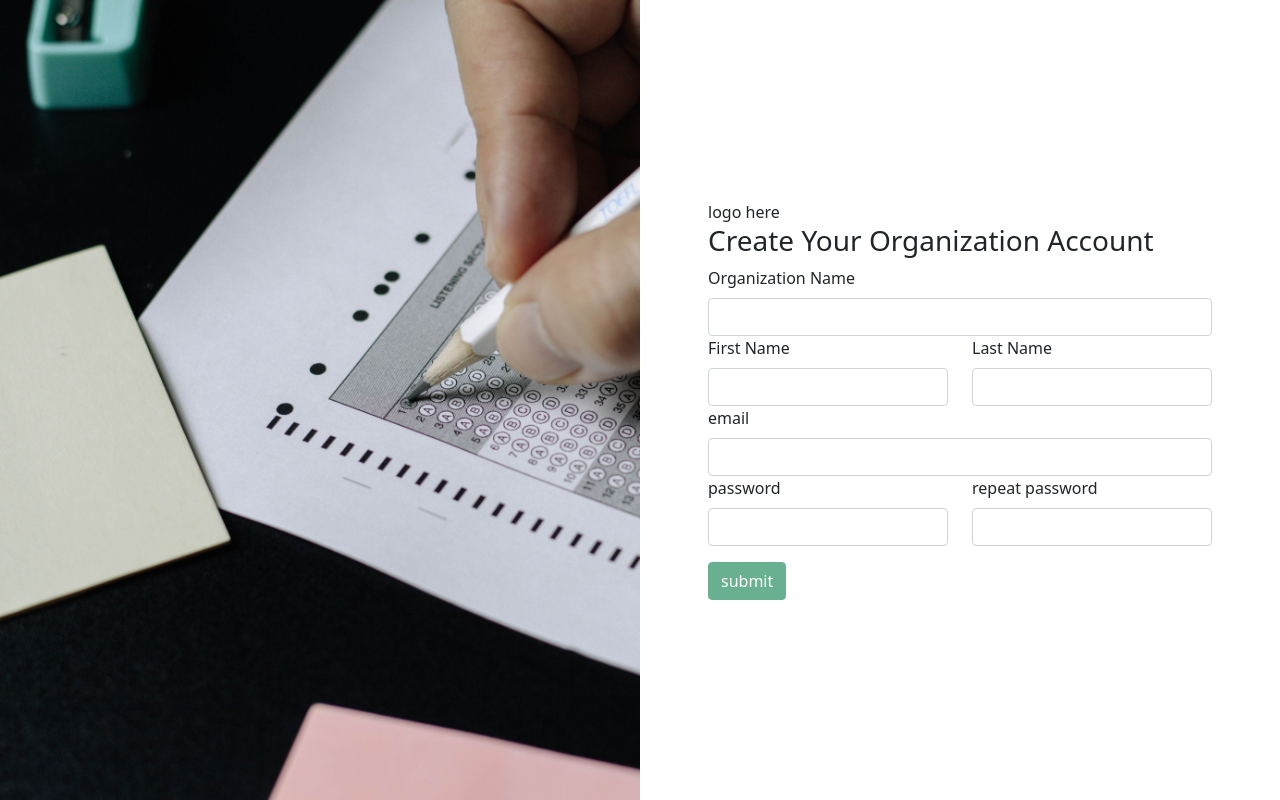
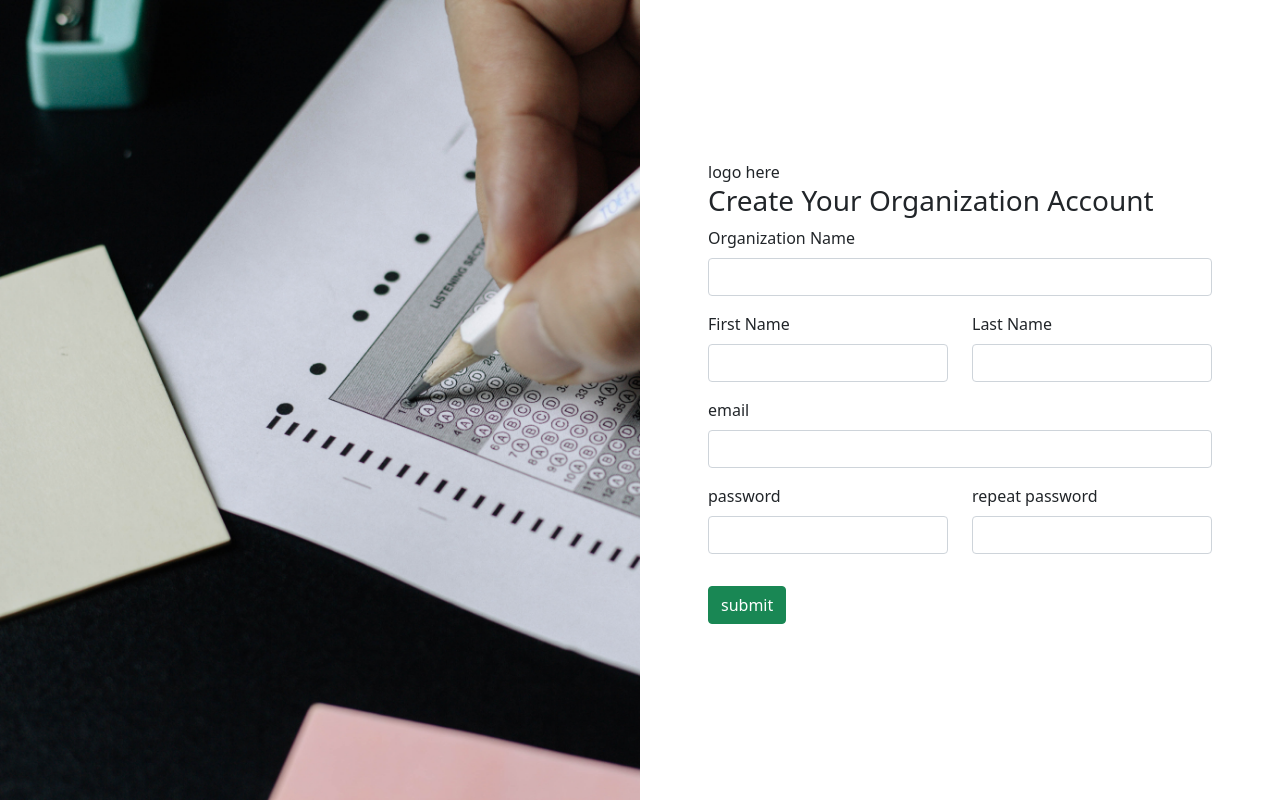
Before and after one commit to DevHouse360/exam-app-signup, a React (Create React App) app: page / in a window 1280 px wide. Built offline with nearby package versions, Linux system fonts and the light colour scheme.

Commit message:
[DELETE] removed react-final-forms from signup

```diff
--- a/src/pages/SignUp.js
+++ b/src/pages/SignUp.js
@@ -1,7 +1,6 @@
 import React, { useState } from "react";
 import axios from "axios";
 import { Button, Card, Col, Container, Form, Row } from "react-bootstrap";
-import { Field, Form as FinalForm } from "react-final-form";
 
 const signUp_url =
   "https://auth0-microservice-6sditrkx2a-uc.a.run.app/api/v1.0/signup";
@@ -14,7 +13,7 @@ axios.defaults.headers.common["Content-Type"] = "application/json";
 axios.defaults.headers.common["Access-Control-Allow-Origin"] = "*";
 
 const SignUp = ({ handleSuccessResponse, handleErrorResponse }) => {
-  const onSubmit = async (values) => {
+  const handleFormSubmit = async (values) => {
     try {
       const data = {
         organization_name: values?.organization_name,
@@ -77,108 +76,66 @@ const SignUp = ({ handleSuccessResponse, handleErrorResponse }) => {
         >
           <Card className='border-0 ms-auto me-auto login-card p-2'>
             <Card.Body className='rounded-0 text-left p-5'>
-              <FinalForm
-                onSubmit={onSubmit}
-                validate={formValidation}
-                render={({ handleSubmit, values, submitting, pristine }) => (
-                  <Form onSubmit={handleSubmit}>
+              <Form onSubmit={handleFormSubmit}>
                 <Row>
                   <Col>logo here</Col>
                 </Row>
                 <Row>
                   <h3>Create Your Organization Account</h3>
                 </Row>
-                    <Row>
+                <Row className='mb-3'>
                   <Col>
-                        <Field
-                          name='organization_name'
-                          render={({ input, meta }) => (
                     <Form.Group>
                       <Form.Label>Organization Name</Form.Label>
-                              <Form.Control type='text' {...input} />
+                      <Form.Control type='text' name='organization_name' />
                     </Form.Group>
-                          )}
-                        />
+                    <small className='text-danger'>{}</small>
                   </Col>
                 </Row>
-                    <Row>
+                <Row className='mb-3'>
                   <Col>
-                        <Field
-                          name='given_name'
-                          render={({ input, meta }) => (
                     <Form.Group>
                       <Form.Label>First Name</Form.Label>
-                              <Form.Control type='text' {...input} />
+                      <Form.Control type='text' name='given_name' />
                     </Form.Group>
-                          )}
-                        />
                   </Col>
                   <Col>
-                        <Field
-                          name='family_name'
-                          render={({ input, meta }) => (
                     <Form.Group>
                       <Form.Label>Last Name</Form.Label>
-                              <Form.Control type='text' {...input} />
+                      <Form.Control type='text' name='family_name' />
                     </Form.Group>
-                          )}
-                        />
                   </Col>
                 </Row>
-                    <Row>
+                <Row className='mb-3'>
                   <Col>
-                        <Field
-                          name='email'
-                          render={({ input, meta }) => (
                     <Form.Group>
                       <Form.Label>email</Form.Label>
-                              <Form.Control type='email' {...input} />
+                      <Form.Control type='email' name='email' />
                     </Form.Group>
-                          )}
-                        />
                   </Col>
                 </Row>
-                    <Row>
+                <Row className='mb-3'>
                   <Col>
-                        <Field
-                          name='password'
-                          render={({ input, meta }) => (
                     <Form.Group>
                       <Form.Label>password</Form.Label>
-                              <Form.Control type='password' {...input} />
+                      <Form.Control type='password' name='password' />
                     </Form.Group>
-                          )}
-                        />
                   </Col>
                   <Col>
-                        <Field
-                          name='repeatPassword'
-                          render={({ input, meta }) => (
                     <Form.Group>
                       <Form.Label>repeat password</Form.Label>
-                              <Form.Control type='password' {...input} />
-                              {meta.error && meta.touched && (
-                                <span>{meta.error}</span>
-                              )}
+                      <Form.Control type='password' name='repeatPassword' />
                     </Form.Group>
-                          )}
-                        />
                   </Col>
                 </Row>
-                    <Row>
+                <Row className='mb-3'>
                   <Col className='mt-3'>
-                        <Button
-                          variant='success'
-                          type='submit'
-                          disabled={submitting || pristine}
-                        >
+                    <Button variant='success' type='submit'>
                       submit
                     </Button>
                   </Col>
                 </Row>
               </Form>
-                )}
-              />
             </Card.Body>
           </Card>
         </Col>
```
Lines whose indentation alone changed are shown as unchanged.
